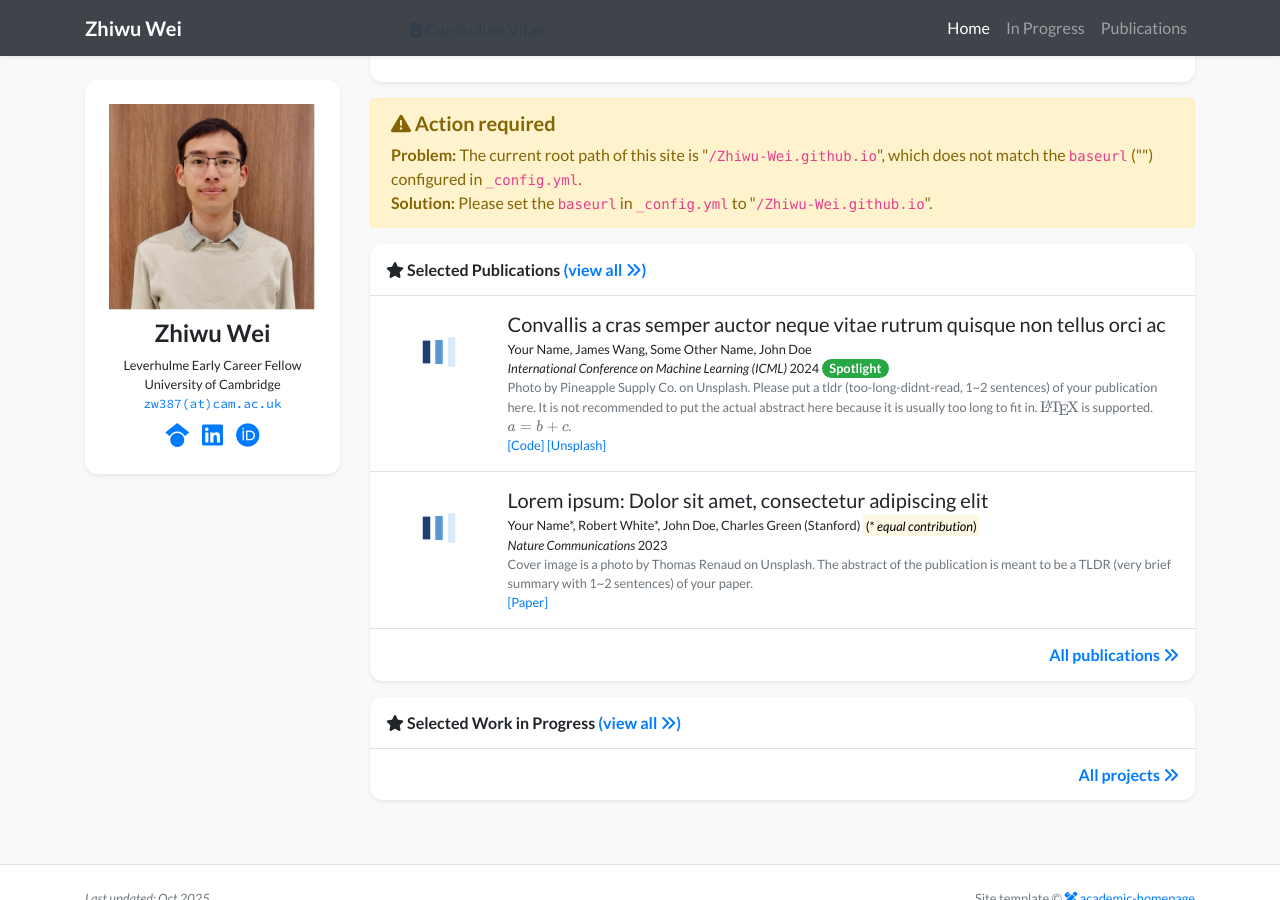
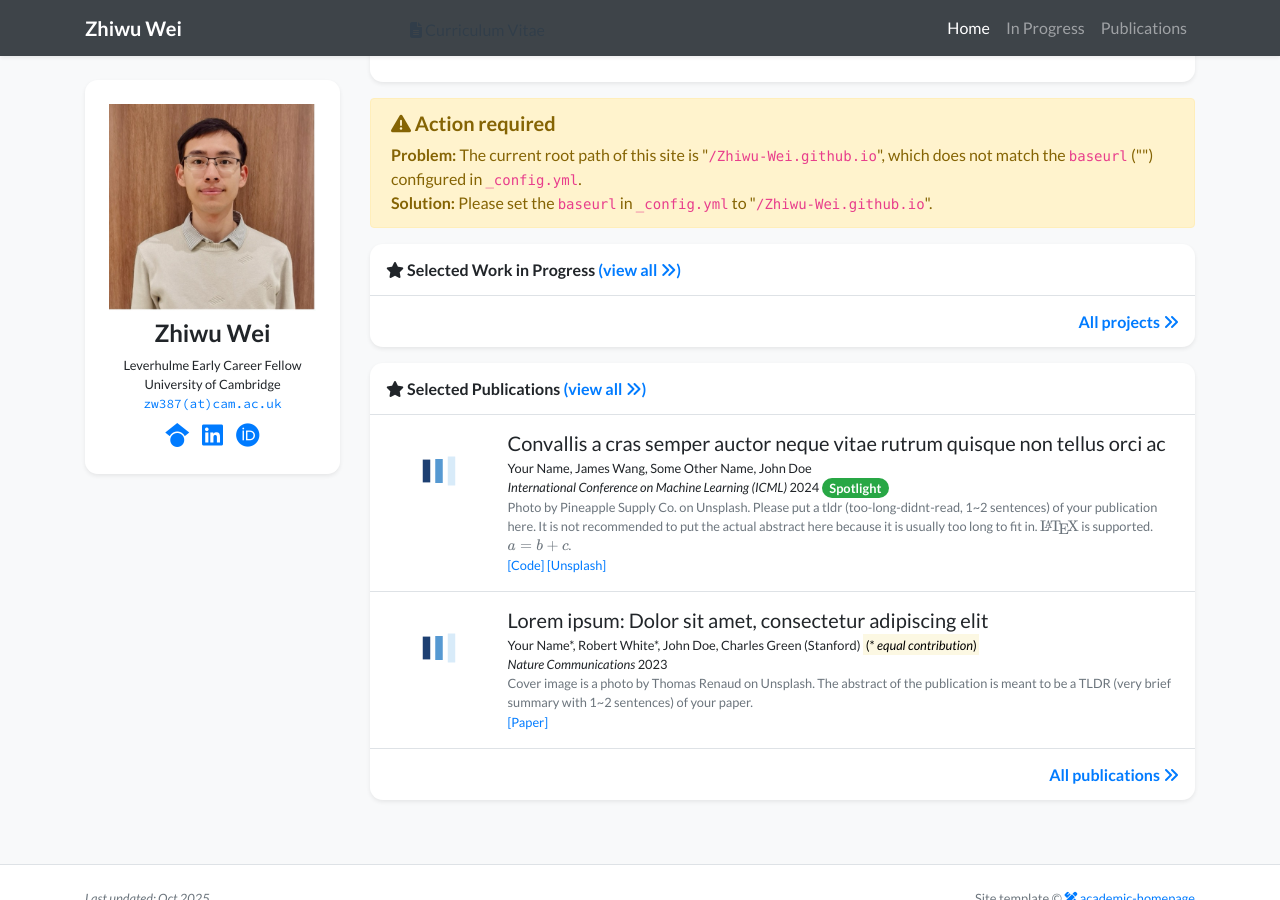
Before and after one commit to Zhiwu-Wei/Zhiwu-Wei.github.io, a Jekyll site: the page built from index.html, in a window 1280 px wide and 900 px high, scrolled down 776 px. Built offline with Jekyll 4.4.1, drawn with Linux system fonts in a browser that asks for light colours; nearby versions of some CDN libraries; a style sheet for code colours, icons or effects is not loaded.

Commit message:
Update index.html

```diff
--- a/index.html
+++ b/index.html
@@ -27,6 +27,15 @@ navbar_title: Home
         {% endif %}
         {% endif %}
 
+        {% if site.data.display.homepage.show_selected_projects %}
+        {% assign pubs = site.projects | sort: "title" | reverse | where: "selected", true %}
+        {%
+        include widgets/project_card.html
+        projects=pros
+        title='<i class="fas fa-star"></i> Selected Work in Progress'
+        %}
+        {% endif %}
+
         {% if site.data.display.homepage.show_selected_publications %}
         {% assign pubs = site.publications | sort: "date" | reverse | where: "selected", true %}
         {%
@@ -35,14 +44,5 @@ navbar_title: Home
         title='<i class="fas fa-star"></i> Selected Publications'
         %}
         {% endif %}
-
-        {% if site.data.display.homepage.show_selected_projects %}
-        {% assign pubs = site.projects | sort: "title" | reverse | where: "selected", true %}
-        {%
-        include widgets/project_card.html
-        projects=pros
-        title='<i class="fas fa-star"></i> Selected Work in Progress'
-        %}
-        {% endif %}
     </div>
 </div>
```
